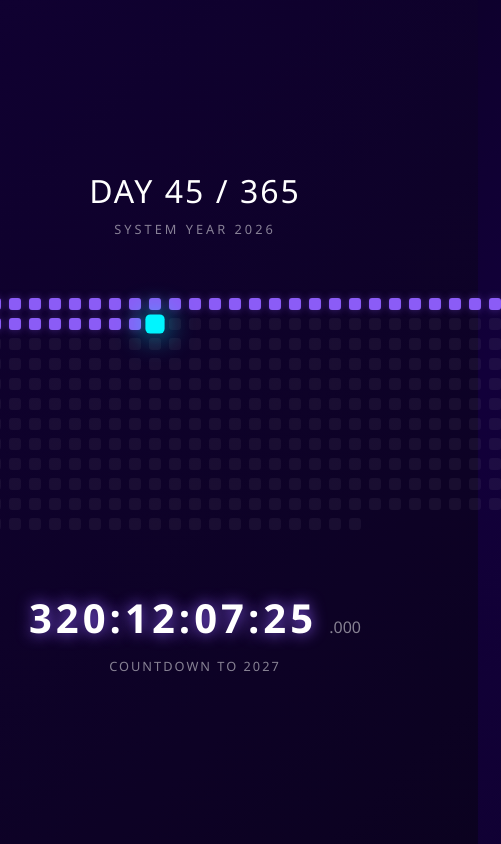
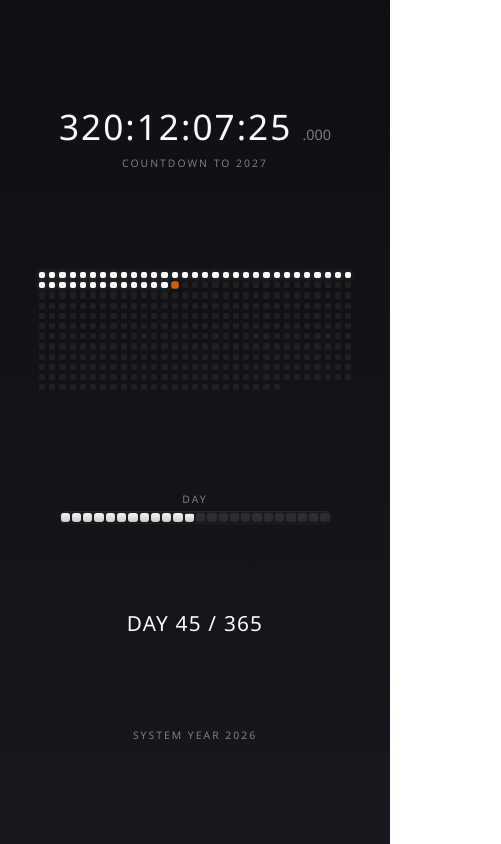
Before and after one commit to SahilGondaliya1/Wallpaper, a plain HTML site: page index.html in a window 390 px wide. Shown: the whole page, 501 px wide, since content can reach past the window. Drawn offline with Linux system fonts and the light colour scheme.

Commit message:
responsive css and new theme.

```diff
--- a/index.html
+++ b/index.html
@@ -1,21 +1,30 @@
-<!DOCTYPE html>
+<!doctype html>
 <html lang="en">
   <head>
     <meta charset="UTF-8" />
     <meta name="viewport" content="width=device-width, initial-scale=1.0" />
     <title>Temporal Interface</title>
 
+   <!-- v6 Responsive -->
 <style>
 :root {
-  --bg1: #05010f;
-  --bg2: #0d0225;
-  --neon: #8b5cf6;
-  --neon-soft: rgba(139, 92, 246, 0.4);
-  --today: #00f5ff;
-  --empty: rgba(255,255,255,0.05);
-  --text: #ffffff;
-  --muted: rgba(255,255,255,0.5);
+  --bg1: #0e0f12;
+  --bg2: #16181d;
+
+  --neon: #ffffff;
+  --neon-soft: rgba(255, 255, 255, 0.235);
+
+  --today: #d65e03;
+
+  --empty: rgba(255, 255, 255, 0.06);
+
+  --text: #f9fafb;
+  --muted: rgba(255, 255, 255, 0.45);
 }
+
+
+
+/* ---------------- Base ---------------- */
 
 * {
   margin: 0;
@@ -24,105 +33,229 @@
   font-family: "Segoe UI", sans-serif;
 }
 
+html,
 body {
-  background: linear-gradient(-45deg, var(--bg1), var(--bg2), #12003a, #000000);
-  background-size: 400% 400%;
-  animation: bgShift 15s ease infinite;
+  height: 100%;
+  overflow: hidden; /* Kill scroll */
+}
+
+body {
+  background: linear-gradient(180deg, var(--bg1), var(--bg2));
   color: var(--text);
+
   display: flex;
   flex-direction: column;
   align-items: center;
-  justify-content: center;
+  justify-content: space-evenly;
+
   min-height: 100vh;
+
   text-align: center;
-  overflow-x: hidden;
+
+  padding: clamp(1rem, 2vh, 2rem);
 }
 
-@keyframes bgShift {
-  0% { background-position: 0% 50%; }
-  50% { background-position: 100% 50%; }
-  100% { background-position: 0% 50%; }
+
+
+/* ---------------- Title ---------------- */
+
+h1 {
+  font-weight: 400;
+  letter-spacing: 1.2px;
+  font-size: clamp(1.3rem, 2vw, 2rem);
 }
 
-h1 {
-  font-weight: 500;
+.sub {
+  margin-top: 6px;
+  font-size: clamp(0.65rem, 0.8vw, 0.75rem);
+  color: var(--muted);
   letter-spacing: 2px;
 }
 
-.sub {
-  margin-top: 8px;
-  font-size: 0.8rem;
-  color: var(--muted);
-  letter-spacing: 3px;
-  text-transform: uppercase;
+
+
+/* ---------------- Timer ---------------- */
+
+.timer {
+  font-size: clamp(2.2rem, 6vw, 5rem);
+  font-weight: 500;
+  letter-spacing: 2px;
+
+  text-shadow: 0 0 10px rgba(255, 255, 255, 0.05);
 }
 
-/* GRID */
+.ms {
+  font-size: clamp(0.9rem, 2vw, 1.6rem);
+  margin-left: 6px;
+  color: var(--muted);
+}
+
+.label {
+  margin-top: 6px;
+  font-size: 0.65rem;
+  letter-spacing: 2px;
+  color: var(--muted);
+}
+
+
+
+/* ---------------- Day Progress ---------------- */
+
+#day-progress-container {
+  width: min(70vw, 700px);
+
+  display: flex;
+  flex-direction: column;
+  align-items: center;
+
+  gap: 0.3rem;
+}
+
+#day-label {
+  font-size: 0.65rem;
+  letter-spacing: 2px;
+  color: var(--muted);
+}
+
+
+
+/* Bar */
+
+#day-bar {
+  width: 100%;
+  height: clamp(0.7rem, 1.5vh, 1rem);
+
+  display: grid;
+  grid-template-columns: repeat(24, 1fr);
+
+  gap: 0.12rem;
+  padding: 2px;
+
+  background: rgba(255, 255, 255, 0.035);
+
+  border-radius: 0.45rem;
+
+  box-shadow:
+    inset 0 0 0 1px rgba(255, 255, 255, 0.05),
+    inset 0 -2px 4px rgba(0, 0, 0, 0.4);
+
+  overflow: hidden;
+}
+
+
+
+/* Segments */
+
+.hour-slot {
+  background: rgba(255, 255, 255, 0.08);
+
+  border-radius: 0.18rem;
+
+  position: relative;
+
+  overflow: hidden;
+}
+
+
+
+/* Fill */
+
+.hour-slot-fill {
+  position: absolute;
+  bottom: 0;
+
+  width: 100%;
+  height: 0%;
+
+  background: linear-gradient(
+    180deg,
+    rgba(255, 255, 255, 0.95),
+    rgba(255, 255, 255, 0.75)
+  );
+
+  box-shadow: 0 0 6px rgba(255, 255, 255, 0.25);
+
+  transition:
+    height 0.35s linear,
+    filter 0.3s ease;
+}
+
+
+
+/* Pulse */
+
+.hour-slot-fill:not([style*="100%"]) {
+  animation: pulse 3s ease-in-out infinite;
+}
+
+@keyframes pulse {
+  0%   { filter: brightness(1); }
+  50%  { filter: brightness(1.25); }
+  100% { filter: brightness(1); }
+}
+
+
+
+/* ---------------- Grid ---------------- */
+
 .grid {
   display: grid;
-  grid-template-columns: repeat(31, 12px);
-  gap: 8px;
-  margin: 60px 0;
+
+  grid-template-columns: repeat(31, 1fr);
+
+  gap: clamp(4px, 0.8vw, 10px);
+
+  width: min(80vw, 520px);
+
+  margin: clamp(0.8rem, 2vh, 1.5rem) 0;
 }
 
 .box {
-  width: 12px;
-  height: 12px;
-  border-radius: 3px;
+  aspect-ratio: 1 / 1;
+
+  border-radius: 2px;
+
   background: var(--empty);
-  transition: all 0.4s ease;
+
+  transition:
+    transform 0.25s ease,
+    background 0.25s ease,
+    box-shadow 0.25s ease;
 }
 
 .box.active {
   background: var(--neon);
-  box-shadow: 0 0 8px var(--neon-soft);
+  box-shadow: 0 0 6px var(--neon-soft);
 }
 
 .box.today {
   background: var(--today);
-  box-shadow: 0 0 18px var(--today);
-  transform: scale(1.6);
-}
-
-/* BIG TIMER */
-.timer {
-  font-size: clamp(2.5rem, 7vw, 6rem);
-  font-weight: 700;
-  letter-spacing: 4px;
-  text-shadow: 0 0 15px var(--neon);
-}
-
-.ms {
-  font-size: clamp(1rem, 3vw, 2rem);
-  margin-left: 8px;
-  color: var(--muted);
-}
-
-.label {
-  margin-top: 12px;
-  font-size: 0.8rem;
-  letter-spacing: 2px;
-  color: var(--muted);
-  text-transform: uppercase;
+  transform: scale(1.25);
 }
 </style>
+
   </head>
   <body>
-
-<h1 id="dayText"></h1>
-<div class="sub" id="yearLabel"></div>
-
-<div class="grid" id="grid"></div>
-
     <div>
       <span class="timer" id="timer"></span>
       <span class="ms" id="milliseconds"></span>
       <div class="label" id="countdownLabel"></div>
     </div>
 
+    <div class="grid" id="grid"></div>
+
+    <!-- Day Progress Bar -->
+    <div id="day-progress-container">
+      <div id="day-label">DAY</div>
+      <div id="day-bar"></div>
+    </div>
+
+    <h1 id="dayText"></h1>
+    <div class="sub" id="yearLabel"></div>
+
     <script>
       function pad(num, size) {
-  return String(num).padStart(size, '0');
+        return String(num).padStart(size, "0");
       }
 
       function isLeapYear(year) {
@@ -160,8 +293,7 @@ function update() {
         document.getElementById("dayText").innerText =
           `DAY ${day} / ${totalDays}`;
 
-  document.getElementById("yearLabel").innerText =
-    `SYSTEM YEAR ${year}`;
+        document.getElementById("yearLabel").innerText = `SYSTEM YEAR ${year}`;
 
         const boxes = document.querySelectorAll(".box");
         boxes.forEach((box, index) => {
@@ -181,10 +313,9 @@ function update() {
         const ms = diff % 1000;
 
         document.getElementById("timer").innerText =
-    `${pad(d,3)}:${pad(h,2)}:${pad(m,2)}:${pad(s,2)}`;
+          `${pad(d, 3)}:${pad(h, 2)}:${pad(m, 2)}:${pad(s, 2)}`;
 
-  document.getElementById("milliseconds").innerText =
-    `.${pad(ms,3)}`;
+        document.getElementById("milliseconds").innerText = `.${pad(ms, 3)}`;
 
         document.getElementById("countdownLabel").innerText =
           `COUNTDOWN TO ${nextYear}`;
@@ -196,7 +327,44 @@ function animate() {
       }
 
       animate();
+
+      const bar = document.getElementById("day-bar");
+
+      // Initialize 24 segments
+      for (let i = 0; i < 24; i++) {
+        const seg = document.createElement("div");
+        seg.className = "hour-slot";
+
+        const fill = document.createElement("div");
+        fill.className = "hour-slot-fill";
+
+        seg.appendChild(fill);
+        bar.appendChild(seg);
+      }
+
+      function updateDayProgress() {
+        const now = new Date();
+        const hours = now.getHours();
+        const minutes = now.getMinutes();
+        const seconds = now.getSeconds();
+
+        const fillThisHour = (minutes * 60 + seconds) / 3600;
+
+        const slots = document.querySelectorAll(".hour-slot-fill");
+
+        slots.forEach((slot, idx) => {
+          if (idx < hours) {
+            slot.style.height = "100%";
+          } else if (idx === hours) {
+            slot.style.height = `${fillThisHour * 100}%`;
+          } else {
+            slot.style.height = "0%";
+          }
+        });
+      }
+
+      setInterval(updateDayProgress, 1000);
+      updateDayProgress();
     </script>
-
   </body>
 </html>
```
Lines whose indentation alone changed are shown as unchanged.
